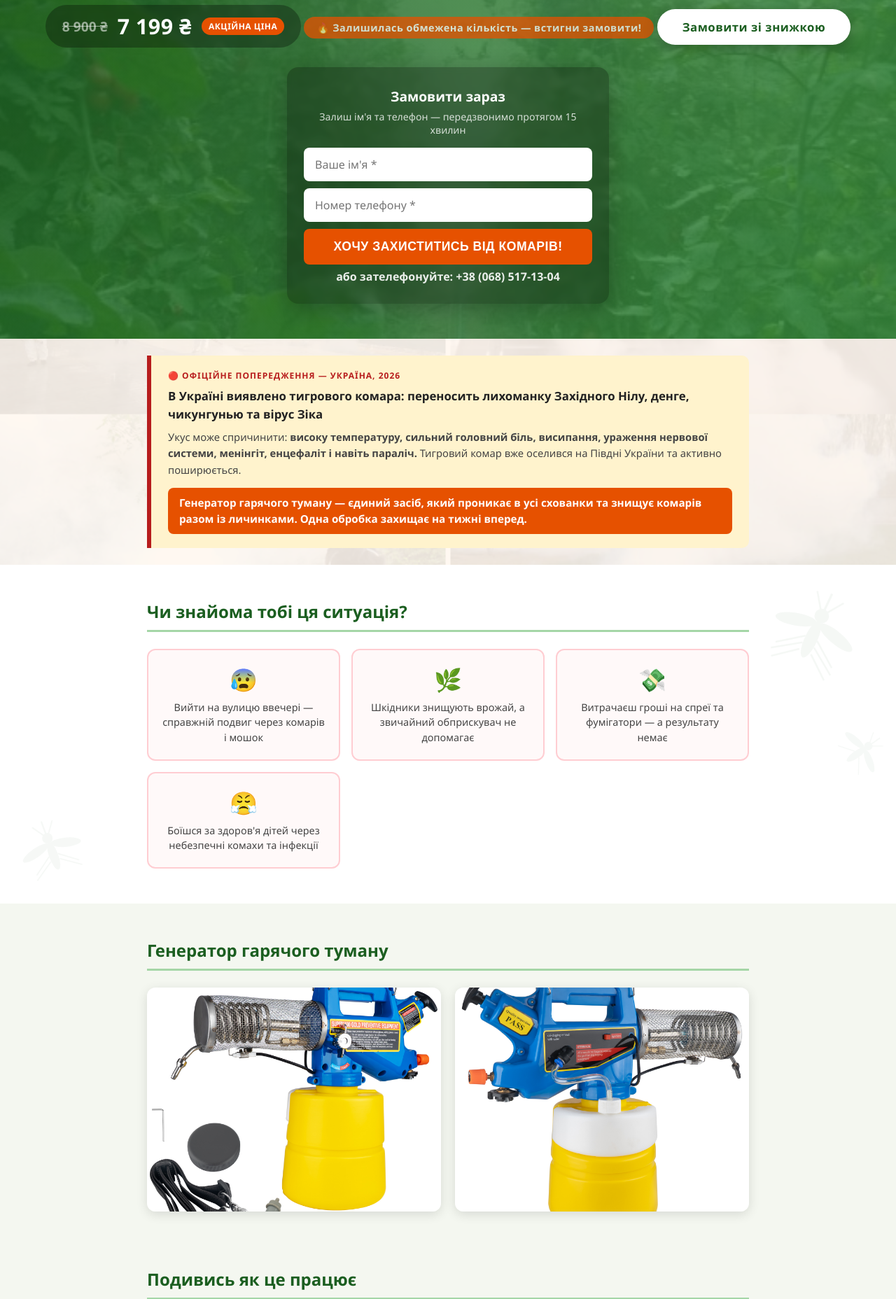
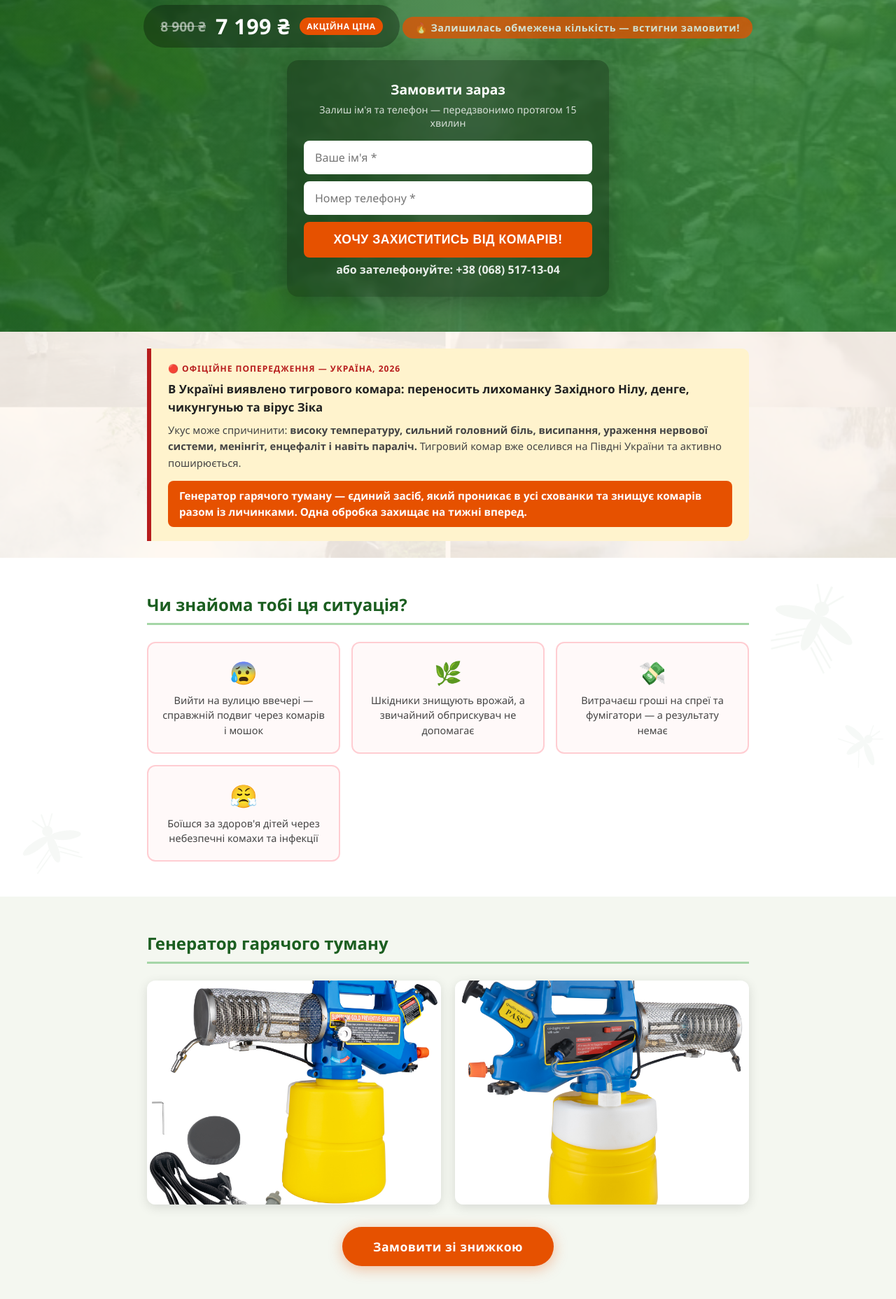
Before and after one commit to dfi-company/generator, a plain HTML site: page index.html in a window 1280 px wide. Shown: the part 262-2118 px from the top of the page at 70% size. Drawn offline with Linux system fonts and the light colour scheme.

Commit message:
Move order button after product photos, smooth scroll, orange style

```diff
--- a/index.html
+++ b/index.html
@@ -7,6 +7,7 @@
   <style>
     * { box-sizing: border-box; margin: 0; padding: 0; }
     body { font-family: 'Segoe UI', Arial, sans-serif; background: #f4f7f0; color: #1a1a1a; }
+    html { scroll-behavior: smooth; }
 
     /* ── ALERT TICKER ── */
     .ticker {
@@ -136,24 +137,21 @@
     /* SCROLL BUTTON */
     .btn-scroll {
       display: inline-block;
-      background: #fff;
-      color: #1b5e20;
-      font-size: 1.05rem;
+      background: #e65100;
+      color: #fff;
+      font-size: 1.1rem;
       font-weight: 800;
-      padding: 14px 36px;
+      padding: 16px 44px;
       border-radius: 50px;
       text-decoration: none;
       letter-spacing: .5px;
-      margin-bottom: 32px;
-      box-shadow: 0 4px 20px rgba(0,0,0,.25);
-      transition: background .2s, transform .1s, box-shadow .2s;
-      position: relative;
-      z-index: 2;
+      box-shadow: 0 4px 20px rgba(230,81,0,.35);
+      transition: background .2s, transform .15s, box-shadow .2s;
     }
     .btn-scroll:hover {
-      background: #f1f8e9;
-      transform: translateY(-2px);
-      box-shadow: 0 6px 28px rgba(0,0,0,.3);
+      background: #bf360c;
+      transform: translateY(-3px);
+      box-shadow: 0 8px 28px rgba(230,81,0,.45);
     }
 
     /* TOP FORM BLOCK */
@@ -454,8 +452,6 @@
 
   <div class="urgency">🔥 Залишилась обмежена кількість — встигни замовити!</div>
 
-  <a class="btn-scroll" href="#order">Замовити зі знижкою</a>
-
   <div class="top-form-block">
     <h2>Замовити зараз</h2>
     <p>Залиш ім'я та телефон — передзвонимо протягом 15 хвилин</p>
@@ -541,6 +537,9 @@
   <div class="product-grid">
     <img class="gallery-thumb" src="147539_1.jpg" alt="Генератор гарячого туману — вигляд 1" data-index="0" />
     <img class="gallery-thumb" src="147539_2.jpg" alt="Генератор гарячого туману — вигляд 2" data-index="1" />
+  </div>
+  <div style="text-align:center; margin-top:32px;">
+    <a class="btn-scroll" href="#order">Замовити зі знижкою</a>
   </div>
 </div>
 </div>
```
